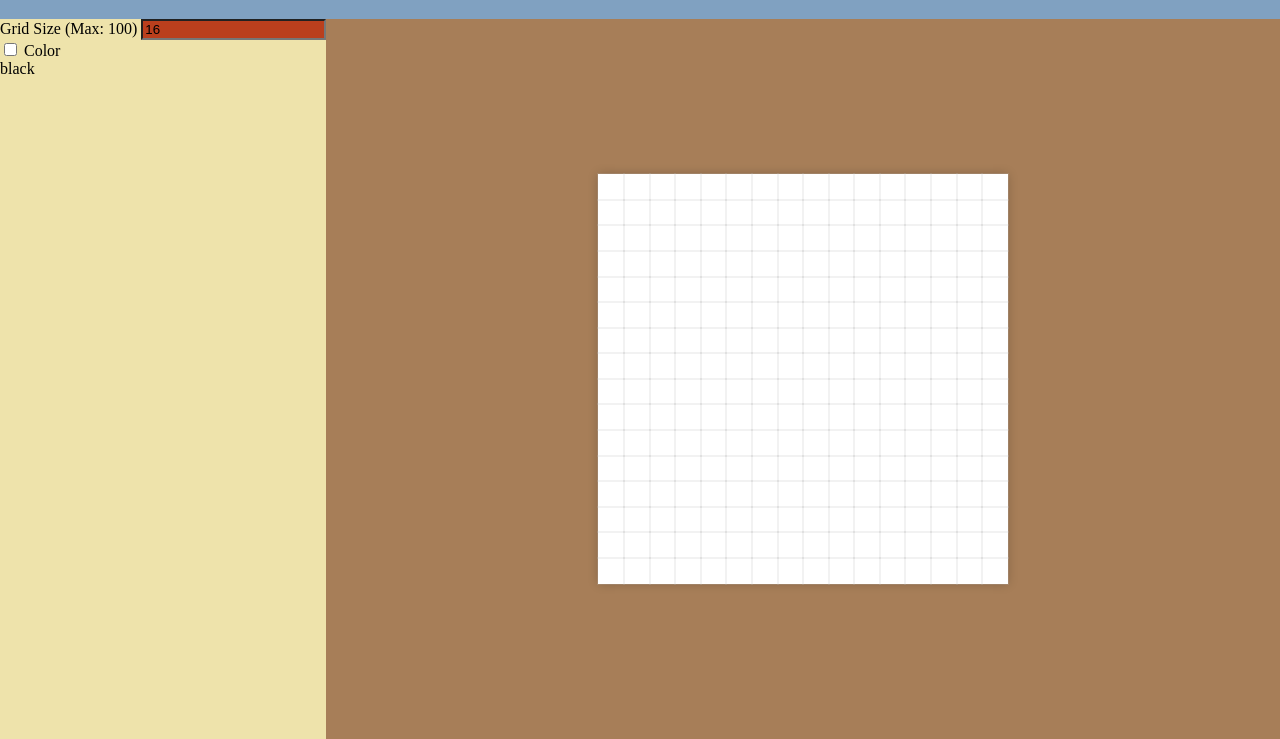
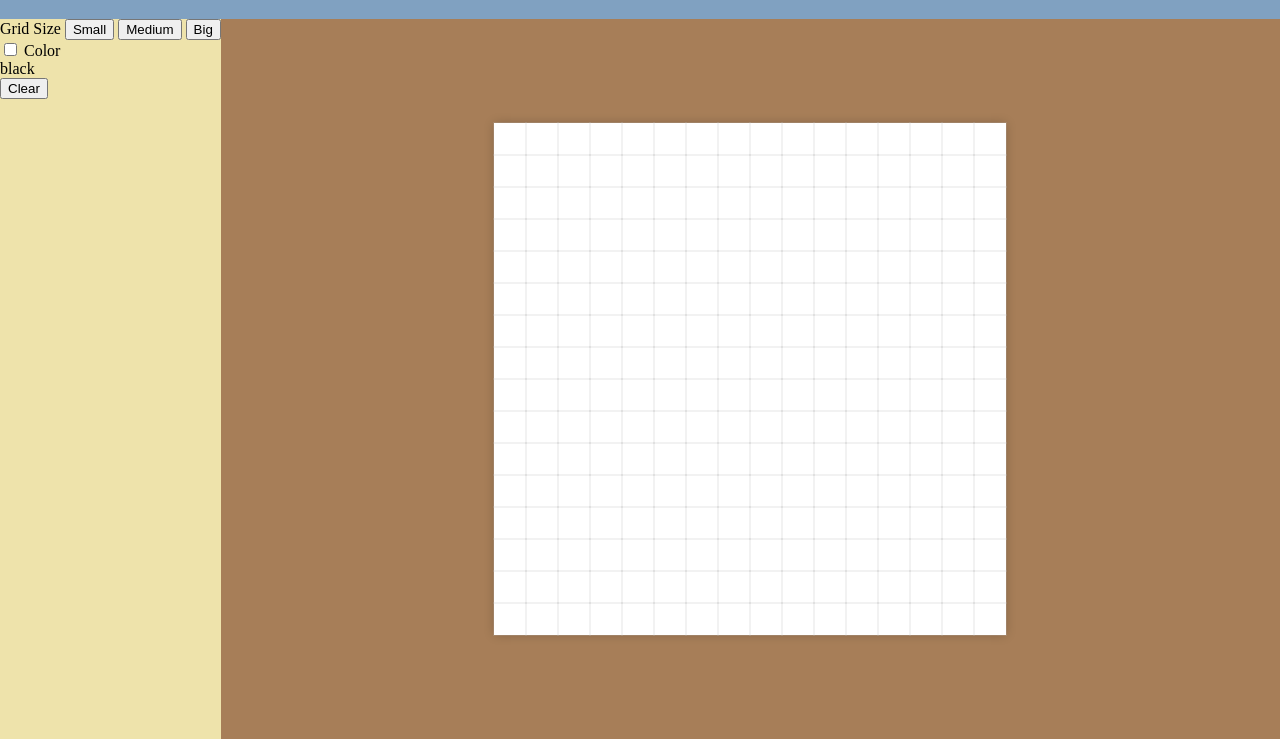
Before and after one commit to K750i/edgeasketch, a plain HTML site: page index.html in a window 1280 px wide. Shown: the part 61-800 px from the top of the page. Drawn offline with Linux system fonts and the light colour scheme.

Commit message:
Simplify grid size options to 3 and add clear button

```diff
--- a/index.html
+++ b/index.html
@@ -17,15 +17,16 @@
     <div class="wrapper">
         <section class="options">
             <div>
-                <label for="size">Grid Size (Max: 100)</label>
-                <input type="text" id="size" name="size"
-                    placeholder="e.g. 16 for a 16x16 grid" minlength="1"
-                    maxlength="3">
+                <label>Grid Size</label>
+                <button class="button small">Small</button>
+                <button class="button medium">Medium</button>
+                <button class="button big">Big</button>
             </div>
             <div>
                 <input type="checkbox" id="chk">
                 <label for="chk" class="color">Color</label>
             </div>
+            <div><button class="clear">Clear</button></div>
         </section>
         <div class="grid-wrapper">
             <div class="grid"></div>
--- a/script.js
+++ b/script.js
@@ -1,10 +1,12 @@
 'use strict';
 
 let color, curOpacity;
-let [r, g, b, a] = [0, 0, 0, 0.1];
-const GRIDSIZE = '32';
+let [r, g, b, a] = [0, 0, 0, 0.2];
 const grid = document.querySelector('.grid');
-const sizeInput = document.querySelector('#size');
+const smallBtn = document.querySelector('.button.small');
+const mediumBtn = document.querySelector('.button.medium');
+const bigBtn = document.querySelector('.button.big');
+const clearBtn = document.querySelector('.clear');
 const checkbox = document.querySelector('#chk')
 const colorText = document.querySelector('.color')
 const getRandomColor = function () {
@@ -12,38 +14,27 @@ const getRandomColor = function () {
     g = Math.floor(Math.random() * 256);
     b = Math.floor(Math.random() * 256);
 };
-const createGrid = function () {
-    let gridsize = parseInt(sizeInput.value);
-    if (Number.isNaN(gridsize)) {
-        alert('Invalid number.');
-        return;
-    }
-    if (gridsize < 1 || gridsize > 100) {
-        alert('Please enter a size between 1 and 100.');
-        return;
-    }
+const createGrid = function (size) {
     const fragment = document.createDocumentFragment();
-    const boxsize = 100 / gridsize;
+    const boxsize = 100 / size;
 
-    for (let i = 0; i < gridsize * gridsize; i++) {
+    for (let i = 0; i < size * size; i++) {
         const div = document.createElement('div');
         div.className = 'box';
         div.style.width = `${boxsize}%`;
         div.style.height = `${boxsize}%`;
         fragment.appendChild(div);
     }
-    grid.style.width = `${GRIDSIZE}vw`;
-    grid.style.height = `${GRIDSIZE}vw`;
+
     grid.appendChild(fragment);
 };
-const changeGrid = function () {
+const changeGrid = function (size) {
     grid.innerHTML = "";
-    createGrid();
+    createGrid(size);
 };
 
-window.addEventListener('DOMContentLoaded', () => {
-    sizeInput.value = 16;
-    createGrid();
+window.addEventListener('DOMContentLoaded', function () {
+    createGrid(16);
     if (checkbox.checked) {
         colorText.classList.add('selected');
         getRandomColor();
@@ -54,9 +45,14 @@ window.addEventListener('DOMContentLoaded', () => {
     }
 });
 
-sizeInput.addEventListener('change', changeGrid);
+smallBtn.addEventListener('click', () => changeGrid(8));
+mediumBtn.addEventListener('click', () => changeGrid(16));
+bigBtn.addEventListener('click', () => changeGrid(48));
+clearBtn.addEventListener('click', function () {
+    [...grid.children].forEach(node => node.style.background = '');
+});
 
-grid.addEventListener('mouseover', e => {
+grid.addEventListener('mouseover', function (e) {
     if (e.target.classList.contains('box')) {
         color = window.getComputedStyle(e.target).backgroundColor;
         if (color.includes('rgba')) {
--- a/styles.css
+++ b/styles.css
@@ -33,13 +33,13 @@ header {
     background: #EEE3AB;
 }
 
-input {
-    background: #BA3F1D;
-}
+
 
 .grid {
     display: flex;
     flex-wrap: wrap;
+    width: 40vw;
+    height: 40vw;
     background: white;
     box-shadow: 0 0 10px hsla(0deg, 0%, 0%, 0.2);
 }
```
